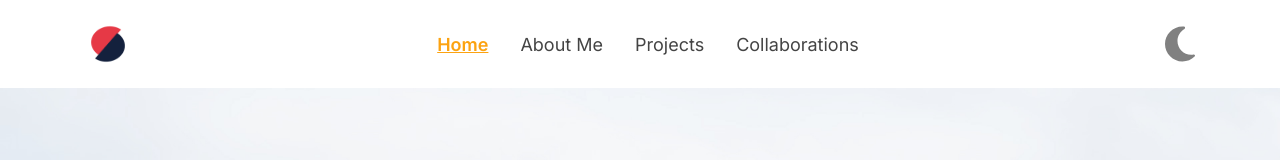
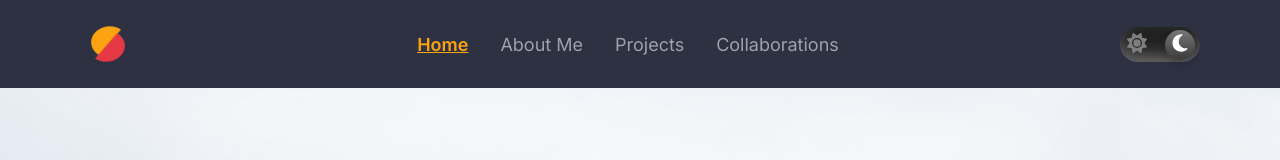
Before and after one commit to daffabadrant9390/daffabadrant9390.github.io, a Next.js app: page / in a window 1280 px wide. Shown: the top 160 px of the page. Built offline with nearby package versions, Linux system fonts and the light colour scheme.

Commit message:
feat: update the dark mode toggler using animation

```diff
--- a/app/my-projects/page.tsx
+++ b/app/my-projects/page.tsx
@@ -4,28 +4,29 @@ import Button from '@/components/Button';
 import CommonContentLayout from '@/components/CommonContentLayout';
 import ProjectsCard from '@/components/MainContent/Projects/components/ProjectsCard';
 import { projectsData } from '@/components/MainContent/Projects/data/projectsData';
-import { QUERY_PARAMS, THEME_OPTIONS } from '@/constants';
+import { LS_KEYS, QUERY_PARAMS, THEME_OPTIONS } from '@/constants';
 import { faArrowLeft } from '@fortawesome/free-solid-svg-icons';
 import { FontAwesomeIcon } from '@fortawesome/react-fontawesome';
-import { useRouter, useSearchParams } from 'next/navigation';
-import { useMemo } from 'react';
+import { useRouter } from 'next/navigation';
+import { useEffect, useMemo, useState } from 'react';
 
 const MyProjectsPage = () => {
   const router = useRouter();
-  const searchParams = useSearchParams();
 
-  const currentThemeState = (searchParams.get(QUERY_PARAMS.THEME) ||
-    THEME_OPTIONS.LIGHT) as string;
+  const [isDarkMode, setIsDarkMode] = useState(false);
 
-  const isDarkModeActive = useMemo(() => {
-    return currentThemeState === THEME_OPTIONS.DARK;
-  }, [currentThemeState]);
+  useEffect(() => {
+    const lsThemeValue =
+      localStorage.getItem(LS_KEYS.THEME) || THEME_OPTIONS.DARK;
+
+    setIsDarkMode(lsThemeValue === THEME_OPTIONS.DARK);
+  }, []);
 
   const handleClickBack = () => {
     router.push('/');
   };
   return (
-    <main className={`${isDarkModeActive && 'dark'}`}>
+    <main className={`${isDarkMode && 'dark'}`}>
       <section className="bg-white dark:bg-blue-850">
         <div className="max-container padding-container py-[40px] lg:py-[80px]">
           <div className="flex flex-col gap-6 lg:gap-8">
@@ -71,7 +72,7 @@ const MyProjectsPage = () => {
                       linkToGithub={linkToGithub}
                       linkToProject={linkToProject}
                       projectType={projectType}
-                      theme={!!isDarkModeActive ? 'dark' : 'light'}
+                      theme={!!isDarkMode ? 'dark' : 'light'}
                     />
                   );
                 })}
--- a/app/page.tsx
+++ b/app/page.tsx
@@ -4,12 +4,19 @@ import Footer from '@/components/Footer';
 import Hero from '@/components/Hero';
 import MainContent from '@/components/MainContent';
 import Navbar from '@/components/Navbar';
-import { generateNavbarData } from '@/helpers';
-import Image from 'next/image';
-import { useMemo, useRef, useState } from 'react';
+import { LS_KEYS, THEME_OPTIONS } from '@/constants';
+import { generateIsDarkModeState, generateNavbarData } from '@/helpers';
+import { useEffect, useMemo, useRef, useState } from 'react';
 
 export default function Home() {
   const [isDarkMode, setIsDarkMode] = useState(false);
+
+  useEffect(() => {
+    const lsThemeValueState =
+      localStorage.getItem(LS_KEYS.THEME) || THEME_OPTIONS.DARK;
+    console.log('lsThemeValueState: ', lsThemeValueState);
+    setIsDarkMode(generateIsDarkModeState({ lsThemeValue: lsThemeValueState }));
+  }, []);
 
   const homeSectionRef = useRef<HTMLDivElement>(null);
   const aboutMeSectionRef = useRef<HTMLDivElement>(null);
@@ -35,7 +42,15 @@ export default function Home() {
       <Navbar
         menuData={generatedNavbarMenuData}
         isDarkMode={isDarkMode}
-        onUpdateDarkModeState={() => setIsDarkMode(!isDarkMode)}
+        onUpdateDarkModeState={(e: React.ChangeEvent<HTMLInputElement>) => {
+          setIsDarkMode(!isDarkMode);
+
+          if (!!e.target.checked) {
+            localStorage.setItem(LS_KEYS.THEME, THEME_OPTIONS.DARK);
+          } else {
+            localStorage.setItem(LS_KEYS.THEME, THEME_OPTIONS.LIGHT);
+          }
+        }}
       />
       <Hero
         heroRef={homeSectionRef}
--- a/components/MainContent/Projects/index.tsx
+++ b/components/MainContent/Projects/index.tsx
@@ -60,11 +60,7 @@ const Projects = ({ projectsRef, isDarkMode }: ProjectsSectionProps) => {
         {projectsData.length > MAX_SHOW_PROJECTS && (
           <button
             className="w-full rounded-sm bg-gray-50 dark:bg-gray-300 py-3 lg:py-4 border-none text-body-p2-semibold lg:text-body-p1-semibold text-gray-850 hover:bg-gray-150 dark:hover:bg-gray-400 hover:text-black transition-all duration-300"
-            onClick={() =>
-              router.push(
-                `/my-projects?theme=${!!isDarkMode ? 'dark' : 'light'}`
-              )
-            }
+            onClick={() => router.push(`/my-projects`)}
           >
             Show all projects
           </button>
--- /dev/null
+++ b/components/Navbar/components/DarkModeToggler/index.css
@@ -0,0 +1,99 @@
+.dark_mode {
+  position: relative;
+}
+
+.dark_mode_label {
+  width: 65px;
+  height: 30px;
+  position: relative;
+  display: block;
+  background: #ebebeb;
+  border-radius: 200px;
+  box-shadow: inset 0px 5px 15px rgba(0, 0, 0, 0.4),
+    inset 0px -5px 15px rgba(255, 255, 255, 0.4);
+  cursor: pointer;
+  transition: 0.3s;
+}
+.dark_mode_label:after {
+  content: '';
+  width: 25px;
+  height: 25px;
+  position: absolute;
+  top: 3px;
+  left: 3px;
+  background: linear-gradient(180deg, #ffcc89, #d8860b);
+  border-radius: 180px;
+  box-shadow: 0px 5px 10px rgba(0, 0, 0, 0.2);
+  transition: 0.3s;
+}
+.dark_mode_input {
+  width: 0;
+  height: 0;
+  visibility: hidden;
+  position: absolute;
+}
+.dark_mode_input:checked + .dark_mode_label {
+  background: #242424;
+}
+.dark_mode_input:checked + .dark_mode_label:after {
+  left: 62px;
+  transform: translateX(-100%);
+  background: linear-gradient(180deg, #777, #3a3a3a);
+}
+.dark_mode_label:active:after {
+  width: 30px;
+}
+
+.dark_mode_label svg {
+  position: absolute;
+  top: 6px;
+  z-index: 100;
+  width: 16px;
+  height: 16px;
+}
+.dark_mode_label svg.sun {
+  left: 6px;
+  color: #fff;
+  transition: 0.3s;
+}
+.dark_mode_label svg.moon {
+  left: 42px;
+  color: #7e7e7e;
+  transition: 0.3s;
+}
+.dark_mode_input:checked + .dark_mode_label svg.sun {
+  color: #7e7e7e;
+}
+.dark_mode_input:checked + .dark_mode_label svg.moon {
+  color: #fff;
+}
+
+@media screen and (min-width: 1024px) {
+  .dark_mode_label {
+    width: 80px;
+    height: 35px;
+  }
+
+  .dark_mode_label:after {
+    width: 30px;
+    height: 30px;
+    left: 4px;
+  }
+
+  .dark_mode_input:checked + .dark_mode_label:after {
+    left: 75px;
+  }
+
+  .dark_mode_label svg {
+    width: 20px;
+    height: 20px;
+  }
+
+  .dark_mode_label svg.sun {
+    left: 7px;
+  }
+
+  .dark_mode_label svg.moon {
+    left: 50px;
+  }
+}
--- /dev/null
+++ b/components/Navbar/components/DarkModeToggler/index.tsx
@@ -0,0 +1,38 @@
+'use client';
+
+import React, { useState } from 'react';
+import { FontAwesomeIcon } from '@fortawesome/react-fontawesome';
+import { faMoon, faSun } from '@fortawesome/free-solid-svg-icons';
+
+import './index.css';
+import { THEME_OPTIONS } from '@/constants';
+
+type DarkModeTogglerProps = {
+  isDarkMode: boolean;
+  onUpdateDarkModeState: (e: React.ChangeEvent<HTMLInputElement>) => void;
+};
+
+const DarkModeToggler = ({
+  isDarkMode,
+  onUpdateDarkModeState,
+}: DarkModeTogglerProps) => {
+  const hello = THEME_OPTIONS.DARK;
+
+  return (
+    <div className="dark_mode">
+      <input
+        className="dark_mode_input"
+        type="checkbox"
+        id="darkmode-toggle"
+        onChange={(e) => onUpdateDarkModeState(e)}
+        checked={!!isDarkMode}
+      />
+      <label className="dark_mode_label" htmlFor="darkmode-toggle">
+        <FontAwesomeIcon icon={faSun} className="sun w-5 h-5 lg:w-6 lg:h-6" />
+        <FontAwesomeIcon icon={faMoon} className="moon w-5 h-5 lg:w-6 lg:h-6" />
+      </label>
+    </div>
+  );
+};
+
+export default DarkModeToggler;
--- a/components/Navbar/index.tsx
+++ b/components/Navbar/index.tsx
@@ -13,11 +13,12 @@ import {
   faMoon,
   faSun,
 } from '@fortawesome/free-solid-svg-icons';
+import DarkModeToggler from './components/DarkModeToggler';
 
 type NavbarProps = {
   menuData: NavigationDataItem[];
   isDarkMode: boolean;
-  onUpdateDarkModeState: () => void;
+  onUpdateDarkModeState: (e: React.ChangeEvent<HTMLInputElement>) => void;
 };
 
 const Navbar = ({
@@ -169,21 +170,18 @@ const Navbar = ({
         </ul>
 
         <div className="hidden lg:flex flex-row items-center justify-center">
-          <FontAwesomeIcon
-            icon={isDarkMode ? faSun : faMoon}
-            color={isDarkMode ? 'yellow' : 'gray'}
-            className="w-10 h-10 cursor-pointer"
-            onClick={onUpdateDarkModeState}
+          <DarkModeToggler
+            isDarkMode={isDarkMode}
+            onUpdateDarkModeState={onUpdateDarkModeState}
           />
         </div>
 
         <div className="flex flex-row items-center gap-5 sm:gap-8 lg:hidden">
-          <FontAwesomeIcon
-            icon={isDarkMode ? faSun : faMoon}
-            color={isDarkMode ? 'yellow' : 'gray'}
-            className="w-8 h-8 cursor-pointer"
-            onClick={onUpdateDarkModeState}
+          <DarkModeToggler
+            isDarkMode={isDarkMode}
+            onUpdateDarkModeState={onUpdateDarkModeState}
           />
+
           {/* Mobile Navbar Burger Menu */}
           {/* TODO: Currently one of the icon should be wrapped with div. Need to find propper solution */}
           {!isMobileNavbarOpen ? (
--- a/constants.ts
+++ b/constants.ts
@@ -82,3 +82,7 @@ export const THEME_OPTIONS = {
   LIGHT: 'light',
   DARK: 'dark',
 };
+
+export const LS_KEYS = {
+  THEME: 'THEME',
+};
--- a/helpers.ts
+++ b/helpers.ts
@@ -1,4 +1,5 @@
 import { RefObject } from 'react';
+import { THEME_OPTIONS } from './constants';
 
 export type NavigationDataItem = {
   title: string;
@@ -40,3 +41,15 @@ export const generateNavbarData = ({
 
   return finalResultList;
 };
+
+export const generateIsDarkModeState = ({
+  lsThemeValue,
+}: {
+  lsThemeValue: string;
+}) => {
+  console.log('lsThemeValue: ', lsThemeValue);
+  if (!lsThemeValue) return false;
+
+  if (lsThemeValue === THEME_OPTIONS.DARK) return true;
+  else return false;
+};
```
